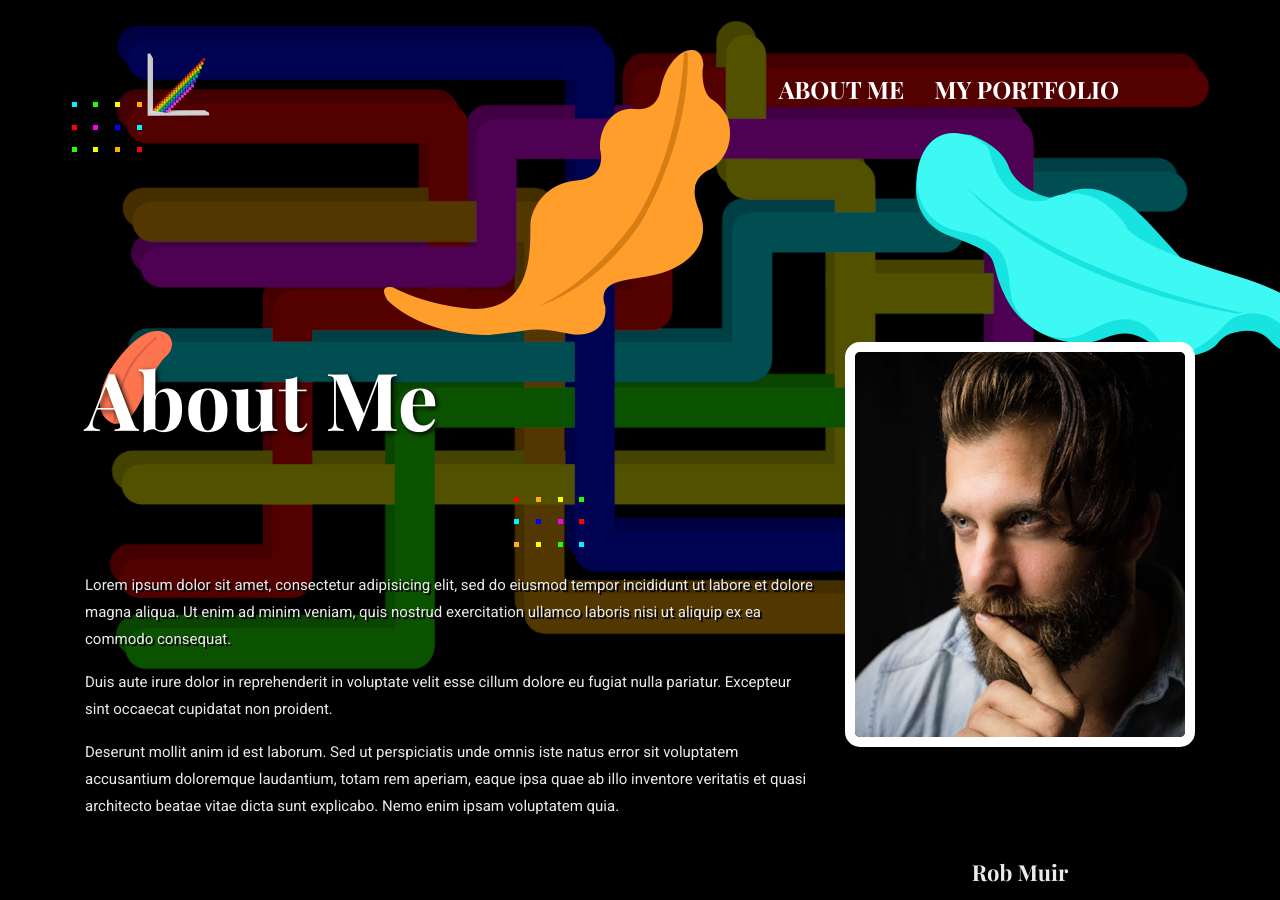
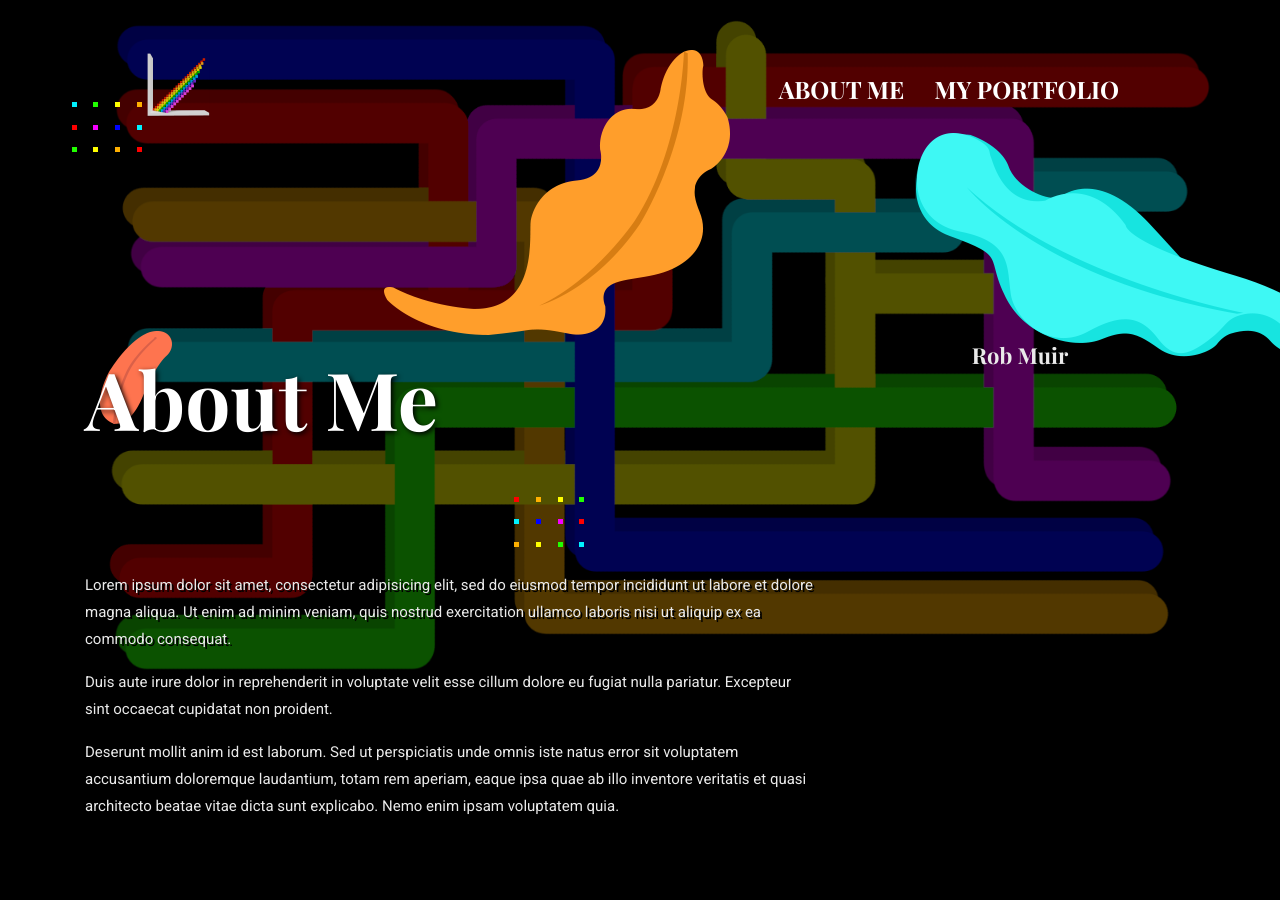
Before and after one commit to SpectralVectors/spectralvectors.github.io, a Jekyll site: the page built from _pages/about.md, in a window 1280 px wide and 900 px high. Built offline with Jekyll 4.4.1, drawn with Linux system fonts in a browser that asks for light colours.

Commit message:
Update about.html

```diff
--- a/_layouts/about.html
+++ b/_layouts/about.html
@@ -28,10 +28,6 @@ layout: default
         {{ content }}
       </div>
       <div class="col-md-4 text-center drag-lg-top">
-        <div class="shadow-down mb-4">
-          <img src="{{ site.baseurl }}/{{ page.image }}" alt="{{ page.author }}" class="img-fluid w-100 rounded-lg border-thick border-white">
-        </div>
-        <img src="{{ site.baseurl }}/{{ page.signature }}" alt="signature" class="img-fluid">
         <h4>{{ page.author }}</h4>
       </div>
     </div>
```
